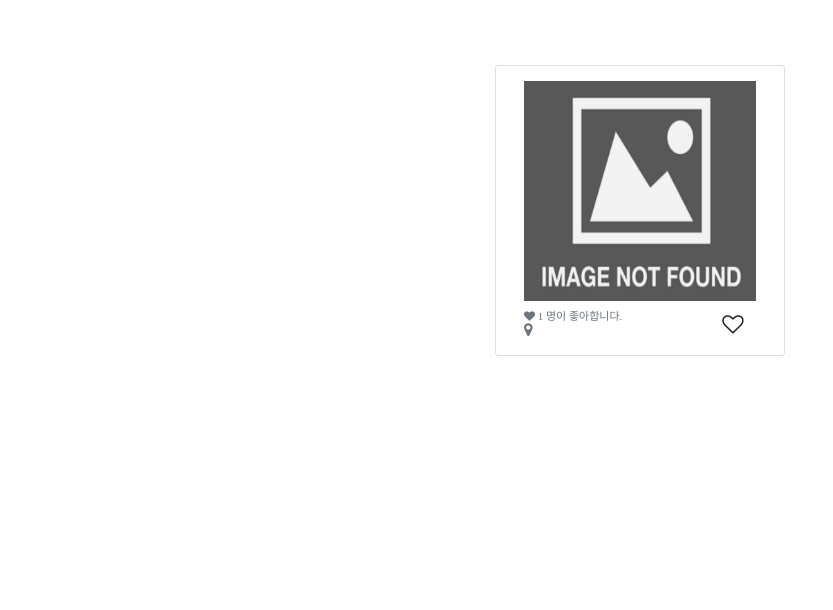
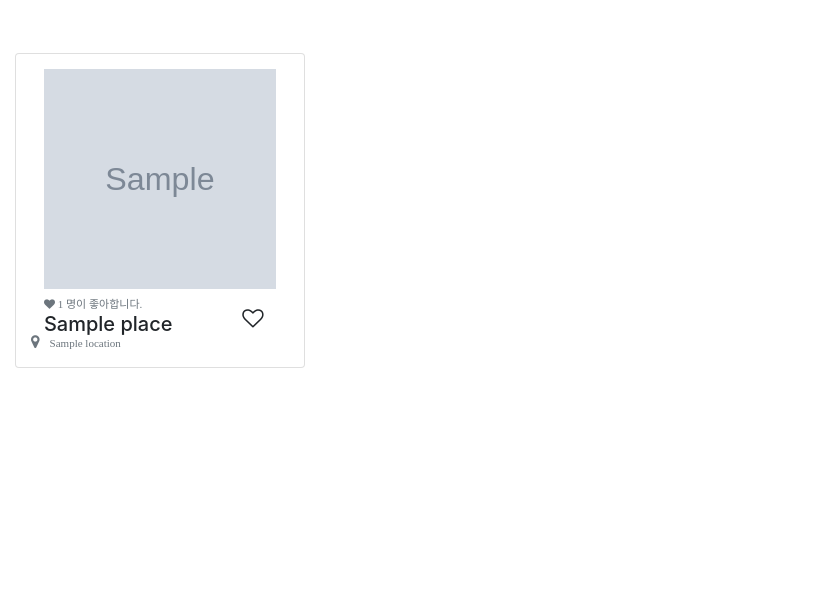
Before and after one commit to hanghaeWeek1Team12/wanderer, a Flask app: page / in a window 1280 px wide. Shown: the part 180-790 px from the top of the page, without its empty margins (0-833 px from the left). Before the commit the page ends 536 px from the top, so only its background shows below. Run offline with Flask 2, Linux system fonts and the light colour scheme; grey boxes marked "Sample" are stand-in pictures; a database or web service that is not in the repository returns one stand-in record (values such as "Sample title"); some libraries are stand-ins or nearby versions.

Commit message:
이 머지가 21/06/09 기능을 다 확인한 머지입니다

```diff
--- a/app.py
+++ b/app.py
@@ -215,8 +215,6 @@ def like_place():
     status = request.form['status']
 
     # 좋아요 취소 (pull을 이용하여 likedUser에서 해당 이메일 제거)
-    print(status)
-    print(email_receive)
     if status == 'unlike':
         db.place.update_one({"placeName": placeName_receive},
                             {'$pull': {
@@ -264,6 +262,10 @@ def upload():
     if (jwt == '' or jwt == None or email == '' or email == None):
         return {'res': False, 'msg': "다시 로그인해주세요."}
 
+    saved_place = db.place.find_one({'placeName': placeName}, {'_id': False})
+    if (saved_place != None):
+        return {'res': False, 'msg': "같은 장소가 이미 존재합니다."}
+
     # db 안에 입력합니다.
     db.place.insert_one({
         'placeName': placeName,
@@ -273,6 +275,23 @@ def upload():
         'createdUser': email
     })
     return {'res': True, 'msg': "업로드가 완료되었습니다."}
+
+
+@app.route("/deletePlace", methods=["POST"])
+@login_required
+def delete_place():
+    placeName = request.form["placeName"]
+    jwt = request.cookies.get("jwt")
+
+    saved_place = db.place.find_one({'placeName': placeName}, {'_id': False})
+
+    # 이메일이 일치하지 않는다면
+    if saved_place['createdUser'] != get_email_from_jwt(jwt):
+        return {'res': True, 'msg': "생성자가 아닙니다."}
+
+    # 이메일이 일치한다면
+    db.place.delete_one({'placeName': placeName})
+    return {'res': True, 'msg': "삭제가 완료되었습니다."}
 
 
 if __name__ == "__main__":
--- a/static/js/loginCheck.js
+++ b/static/js/loginCheck.js
@@ -1,4 +1,5 @@
 // 로그인 확인하기
+// .header #dropdown-content
 function loginCheck() {
     var keyValue = document.cookie.match('(^|;) ?jwt=([^;]*)(;|$)');
     keyValue = keyValue ? keyValue[2] : null;
@@ -8,6 +9,11 @@ function loginCheck() {
             `<button type="button" class="btn btn-light" id="login" onclick="toPath('/login')">로그인</button>
             <button type="button" class="btn btn-light" id="signup" onclick="toPath('/signup')">회원가입</button>`
         $('.header').append(needLogin)
+
+        const needLoginPopup =
+            `<button type="button" class="btn btn-light"><i class="fas fa-caret-down"></i></button>
+            <button type="button" class="btn btn-light"><i class="fas fa-caret-down"></i></button>`
+        $('#dropdown-content').append(needLoginPopup)
     }
     // 로그인된 경우
     else {
@@ -17,7 +23,18 @@ function loginCheck() {
                 <i class="fas fa-camera-retro"></i>
             </button>`
         $('.header').append(needLogout)
+
+        const needLogoutPopup =
+            `<button type="button" class="btn btn-light"><i class="fas fa-caret-down"></i></button>
+            <button type="button" class="btn btn-light"><i class="fas fa-caret-down"></i></button>`
+        $('#dropdown-content').append(needLogoutPopup)
     }
 }
 
-loginCheck()
+if (document.readyState === 'complete') {
+    loginCheck()
+}
+
+$(document).ready(function () {
+    loginCheck()
+});
--- a/static/js/modal.js
+++ b/static/js/modal.js
@@ -1,6 +1,6 @@
 
 // 모달 창 열기
-function openModal(placeName) {
+function openModal() {
     $('#modal')[0].style.display = 'flex'
 }
 
--- a/static/js/upload.js
+++ b/static/js/upload.js
@@ -13,7 +13,7 @@ function upload() {
                 if (response['res']) {
                     // '업로드에 성공하였습니다.' 메세지 후 창 새로고침
                     alert(response["msg"]);
-                    // window.location.href = '/'
+                    window.location.href = '/'
                 }
                 // 업로드에 실패하면
                 else {
--- a/static/styles/main.css
+++ b/static/styles/main.css
@@ -10,7 +10,7 @@
 	z-index: 1;
 	padding-bottom: 10px;
 
-	background: url("/static/img/main_header.jpg"), linear-gradient(#000000, #e1e1e1) no-repeat center center fixed;
+	background: url("/static/img/main_header.jpg"), no-repeat center center fixed;
 	-webkit-background-size: cover;
     -moz-background-size: cover;
     -o-background-size: cover;
@@ -52,16 +52,17 @@
 	flex-direction: column;
 	position: absolute;
   	right: 10px;
-	top: calc(5vw + 30px);
+	top: calc(5vw - 10px);
 	padding: 10px;
-	background-color: white;
+	padding-top: 50px;
+	background-color: rgb(255, 255, 255);
 	border-radius: 5px;
 }
 .header #dropdown-content button{
 	margin-top: 5px;
 }
 
-.header #dropdown:hover + #dropdown-content {
+.header #dropdown:focus + #dropdown-content {
 	display: flex;
 }
 
--- a/static/styles/messageModal.css
+++ b/static/styles/messageModal.css
@@ -1,4 +1,6 @@
 #modal.modal-overlay {
+	display: none; /* none -> flex */
+
 	z-index: 3;
 	width: 100%;
 	height: 100%;
@@ -6,7 +8,6 @@
 	position: fixed;
 	left: 0;
 	top: 0;
-	display: flex;
 	flex-direction: column;
 	align-items: center;
 	justify-content: center;
--- a/templates/login.html
+++ b/templates/login.html
@@ -30,7 +30,7 @@
     <link rel="stylesheet" href="../static/styles/login.css">
 
     <!-- modal -->
-    <link rel="stylesheet" href="../static/styles/modal2.css">
+    <link rel="stylesheet" href="../static/styles/messageModal.css">
 
     <!-- cookie.js -->
     <script type=text/javascript src="{{
--- a/templates/main.html
+++ b/templates/main.html
@@ -33,7 +33,7 @@
     <!-- css -->
     <link rel="stylesheet" href="../static/styles/main.css">
 
-    <!-- modal -->
+    <!-- main modal -->
     <link rel="stylesheet" href="../static/styles/mainModal.css">
 
     <!-- cookie.js -->
@@ -46,7 +46,7 @@
 
     <!-- modal.js -->
     <script type=text/javascript src="{{
-                url_for('static', filename='js/modal.js') }}"></script>
+        url_for('static', filename='js/modal.js') }}"></script>
 
     <!-- likedList.js -->
     <script type=text/javascript src="{{
@@ -57,7 +57,11 @@
     <!-- 상단 로고 -->
     <div class="header">
         <p class="biglogo">W a n d e r e r</p>
-        <!-- appending from loginCheck.js -->
+        <!-- appending from loginCheck -->
+        <button type="button" class="btn btn-light" id="dropdown"><i class="fas fa-caret-down"></i></button>
+        <div id="dropdown-content">
+            <!-- appending from loginCheck -->
+        </div>
     </div>
 
     <!-- 카드 컬럼 -->
@@ -65,69 +69,70 @@
         {% for placelist in lists %}
         <div class="flex-grid-item">
             <div class="card">
-                <img class="card-image-top" src="{{ imageURL }}" onerror="this.src = '/static/img/img_not_found.PNG';"
-                    alt="imageURL">
+                <img class="card-image-top" src="{{ placelist['imageURL'] }}"
+                    onerror="this.src = '/static/img/img_not_found.PNG';" alt="imageURL">
                 <div class="card-top">
                     <div class="left">
                         <h6 class="card-subtitle text-muted">
                             <i class="fa fa-heart" aria-hidden="true">
                                 <span id="likeCount" style="margin-right: 15px"
-                                    onclick="likedList('{{placeName}}'); openModal();">
+                                    onclick="openModal(); likedList( `{{placelist['placeName']}}` );">
+                                    <!-- '좋아요' 수 출력하기 -->
                                     {{placelist['likedUser']|length}}
                                     명이 좋아합니다.
                                 </span>
                             </i>
                         </h6>
                         <h5 class="card-title1">
-                            {{ placeName }}
+                            {{ placelist['placeName'] }}
                         </h5>
-                        <h6 class="card-subtitle text-muted">
-                            <i class="fa fa-map-marker" aria-hidden="true"><span style="margin-left: 10px">{{ location
-                                    }}</span></i>
-                        </h6>
                     </div>
                     <div class="right">
                         {% if placelist['liked'] %}
                         <!-- 좋아요'누른 내역이 있을시 색깔있는 하트 출력-->
-                        <i onclick="toggle_like('{{ placeName }}','unlike')" class="fa fa-heart fa-lg"
+                        <i onclick="toggle_like(`{{ placelist['placeName'] }}`,'unlike')" class="fa fa-heart fa-lg"
                             aria-hidden="true"></i>
                         {% else %}
-                        <!-- 좋아요'누른 내역이 없을 시 빈 하트 출력-->
-                        <i onclick="toggle_like('{{ placeName }}','like')" class="fa fa-heart-o fa-lg"
+                        <!-- 좋아요'누른 내역이 있을시 색깔있는 하트 출력-->
+                        <i onclick="toggle_like(`{{ placelist['placeName'] }}`,'like')" class="fa fa-heart-o fa-lg"
                             aria-hidden="true"></i>
                         {% endif %}
-
                     </div>
                 </div>
+
+                <h6 class="card-subtitle text-muted">
+                    <i class="fa fa-map-marker" aria-hidden="true"><span style="margin-left: 10px">{{
+                            placelist['location']
+                            }}</span></i>
+                </h6>
             </div>
         </div>
         {% endfor %}
-        <!-- fake grid item -->
-    </div class="flex-grid-item">
-    </div class="flex-grid-item">
-    </div class="flex-grid-item">
-    </div class="flex-grid-item">
-    </div class="flex-grid-item">
-    </div class="flex-grid-item">
+        <!-- 더미 div -->
+        <div class="flex-grid-item"></div>
+        <div class="flex-grid-item"></div>
+        <div class="flex-grid-item"></div>
+        <div class="flex-grid-item"></div>
+        <div class="flex-grid-item"></div>
+        <div class="flex-grid-item"></div>
     </div>
 
-    <!-- 좋아요 한 닉네임 -->
-    <div id="modal" class="modal-overlay" onclick='closeModal()'>
+    <!-- 수임님 모달 위치 -->
+    <div id="modal" class="modal-overlay">
         <div class="modal-window">
             <div class="title">
                 좋아요
-                <div onclick='closeModal()' class="close-area"><i class="fas fa-times"></i></div>
+                <div onclick='closeModal()' class="close-area">X</div>
                 <hr>
             </div>
             <div class="content">
+                <!-- appending from likedList -->
             </div>
         </div>
     </div>
-
 </body>
 
 <!-- loginCheck.js -->
-<!-- 로드가 다 완료되고 나서 append 합니다. -->
 <script type=text/javascript src="{{
         url_for('static', filename='js/loginCheck.js') }}"></script>
 
```
